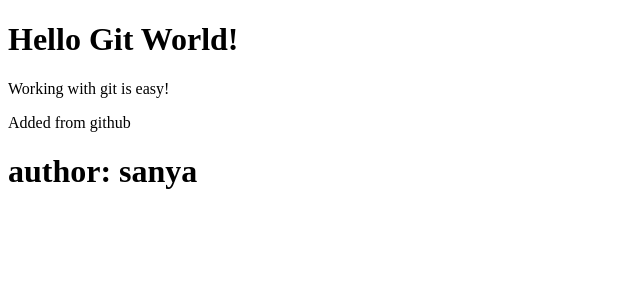
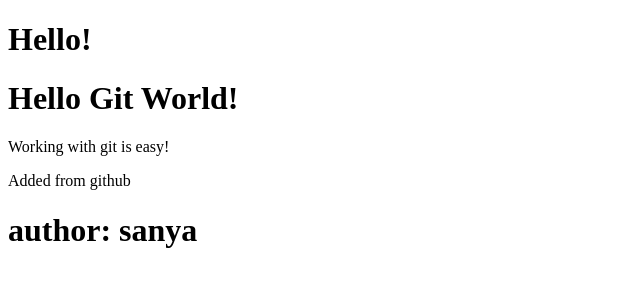
Before and after one commit to sanya210/GitGitHubMasterclass, a plain HTML site: page index.html in a window 1280 px wide. Shown: the whole page, without its empty margins (0-640 px from the left). Drawn offline with Linux system fonts and the light colour scheme.

```diff
--- a/index.html
+++ b/index.html
@@ -1,6 +1,9 @@
 <!DOCTYPE html>
 <html>
 <body>
+
+    <div class="container">
+    <h1>Hello!</h1>
     <h1>Hello Git World!</h1>
 
     <div>
@@ -11,6 +14,6 @@
     </div>
     <h1>author: sanya</h1>
     <!--some comments-->
-
+</div>
 </body>
 </html>
```
